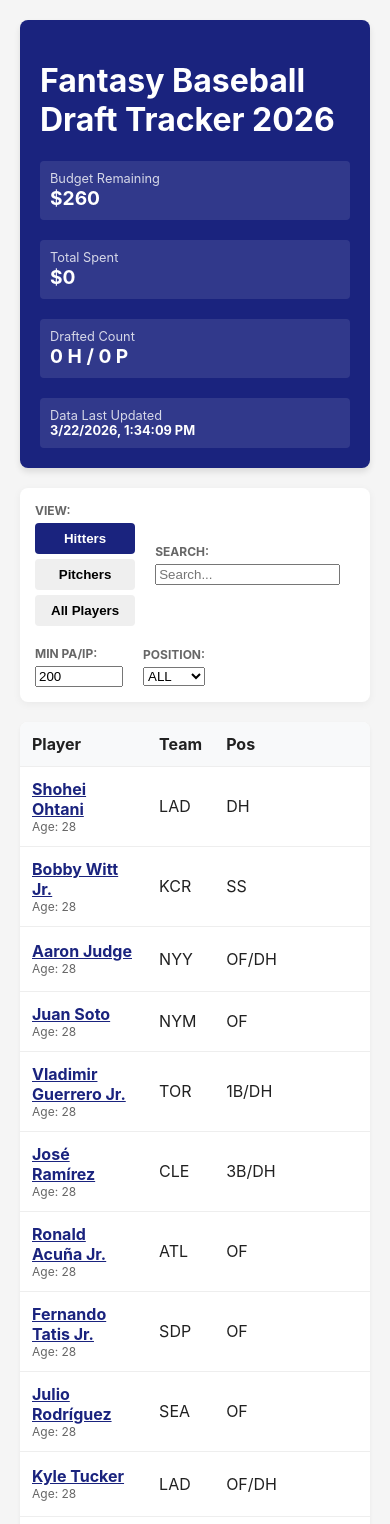
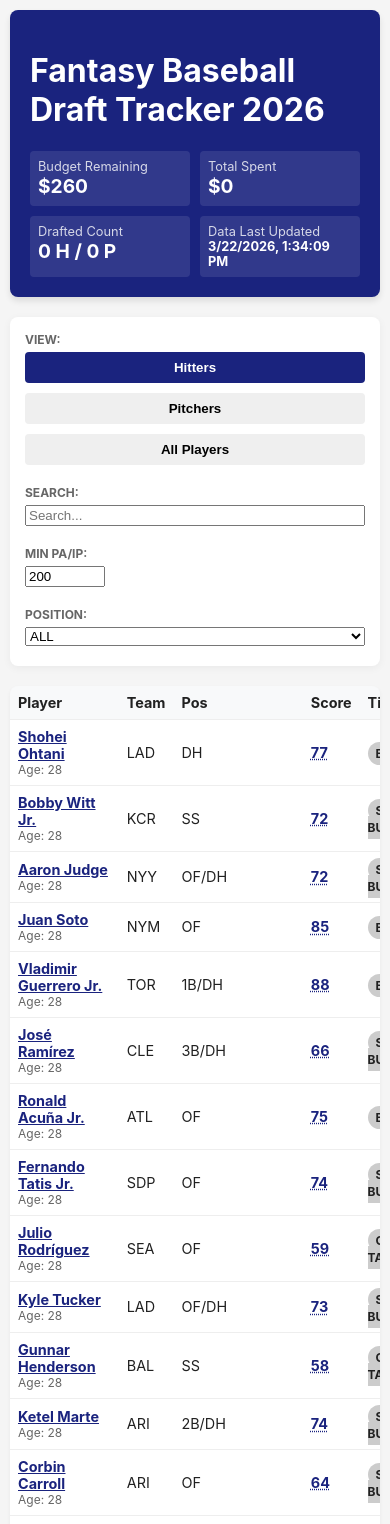
Before and after one commit to willfleischer007/fantasy-baseball-draft-tracker, a React (Vite) app: page / in a window 390 px wide. Shown: the top 1524 px of the page. Built offline with nearby package versions, Linux system fonts and the light colour scheme.

Commit message:
style: add mobile responsiveness media queries

```diff
--- a/src/index.css
+++ b/src/index.css
@@ -80,7 +80,8 @@ header {
 .table-container {
   background: var(--white);
   border-radius: 8px;
-  overflow: hidden;
+  overflow-x: auto;
+  -webkit-overflow-scrolling: touch;
   box-shadow: 0 2px 4px rgba(0, 0, 0, 0.05);
 }
 
@@ -325,3 +326,69 @@ tr:hover {
 .tier-ELITE { color: #d4af37; }
 .tier-STRONG-BUY { color: #2ecc71; }
 .tier-GOOD-TARGET { color: #2196f3; }
+
+/* Mobile Responsiveness */
+@media (max-width: 768px) {
+  .app-container {
+    padding: 10px;
+  }
+
+  .summary-grid {
+    grid-template-columns: 1fr 1fr;
+    gap: 10px;
+  }
+
+  .summary-item {
+    padding: 8px;
+  }
+
+  .filter-panel {
+    flex-direction: column;
+    align-items: stretch;
+    gap: 15px;
+  }
+
+  .control-group {
+    width: 100%;
+  }
+
+  .control-group .btn,
+  .control-group input,
+  .control-group select {
+    width: 100%;
+    margin-bottom: 5px;
+    box-sizing: border-box;
+  }
+
+  .control-group.view-toggles {
+    flex-direction: row;
+    justify-content: space-between;
+  }
+
+  .control-group.view-toggles .btn {
+    width: 32%;
+    margin: 0;
+    padding: 10px 5px;
+    font-size: 0.8rem;
+  }
+
+  table {
+    min-width: 800px; /* Forces scrolling instead of squishing */
+  }
+
+  th, td {
+    padding: 8px;
+    font-size: 0.9rem;
+  }
+
+  .modal-content {
+    width: 95%;
+    max-height: 90vh;
+    overflow-y: auto;
+    margin: auto;
+  }
+
+  .stats-grid {
+    justify-content: center;
+  }
+}
```
